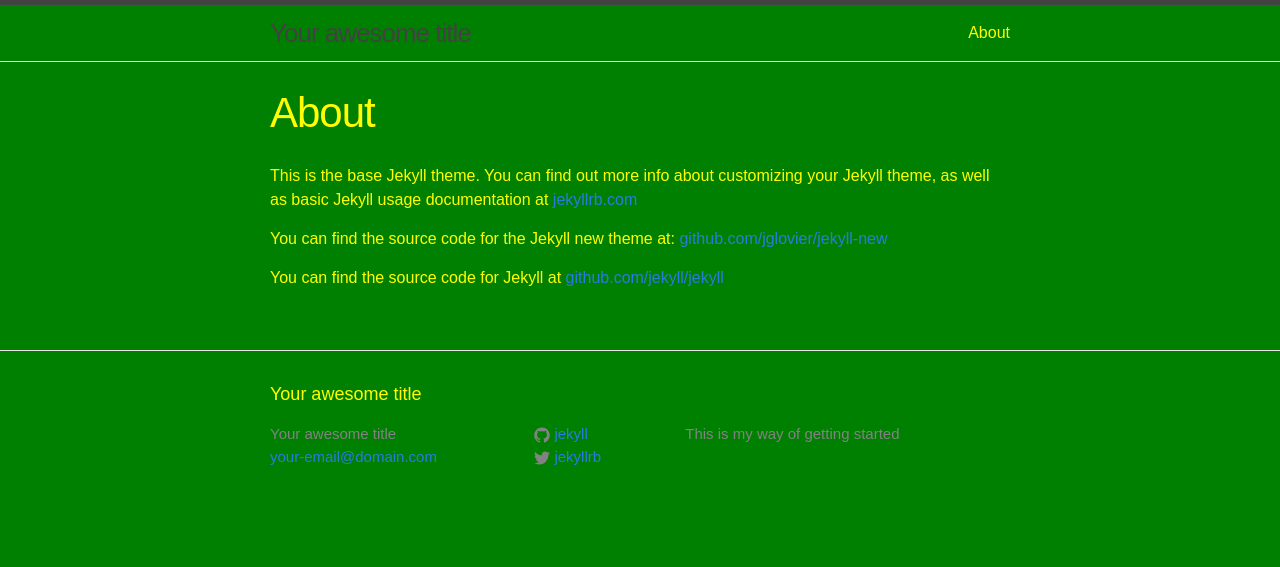
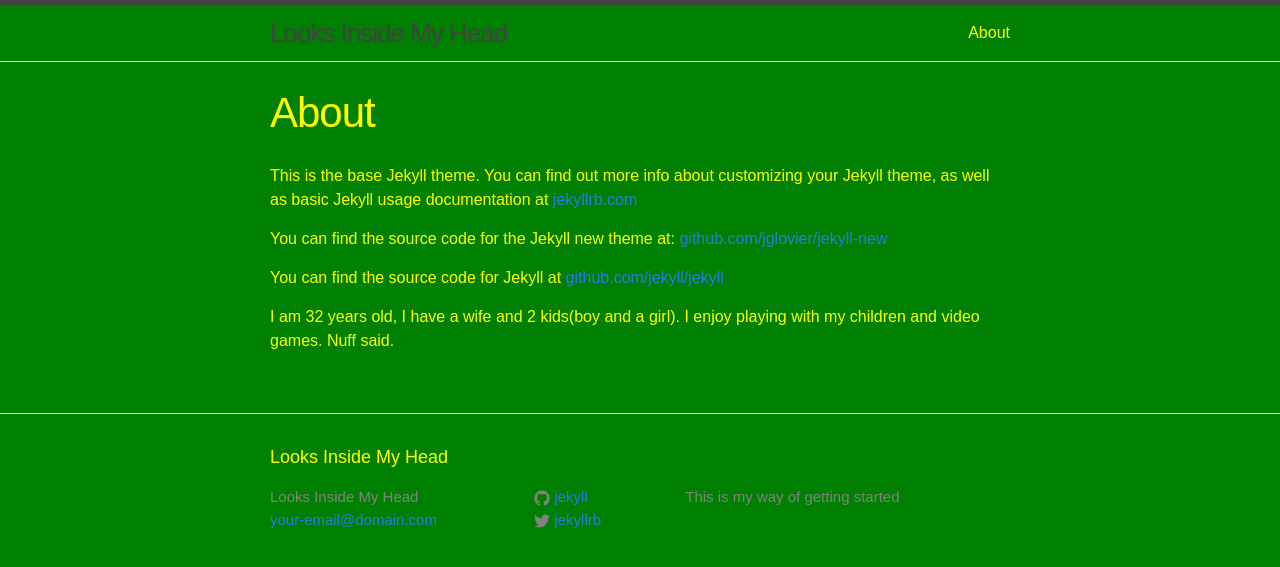
Before and after one commit to richi1717/blog, a Jekyll site: the page built from about.md, in a window 1280 px wide. Shown: the top 567 px of the page. Built offline with Jekyll 4.4.1, drawn with Linux system fonts in a browser that asks for light colours.

```diff
--- a/_config.yml
+++ b/_config.yml
@@ -1,5 +1,5 @@
 # Site settings
-title: Your awesome title
+title: Looks Inside My Head
 email: your-email@domain.com
 description: > # this means to ignore newlines until "baseurl:"
   This is my way of getting started
--- a/about.md
+++ b/about.md
@@ -9,3 +9,5 @@ This is the base Jekyll theme. You can find out more info about customizing your
 You can find the source code for the Jekyll new theme at: [github.com/jglovier/jekyll-new](https://github.com/jglovier/jekyll-new)
 
 You can find the source code for Jekyll at [github.com/jekyll/jekyll](https://github.com/jekyll/jekyll)
+
+I am 32 years old, I have a wife and 2 kids(boy and a girl).  I enjoy playing with my children and video games. Nuff said.
--- a/bio.html
+++ b/bio.html
@@ -9,5 +9,5 @@ mood: happy
 isn't it beautiful
 
 {% if page.mood == "happy" %}
-I'm happy
+I'm :)
 {% endif %}
```
Also changed, not shown: _posts/2015-07-14-richi-thoughts.md (+2 -2 lines).
